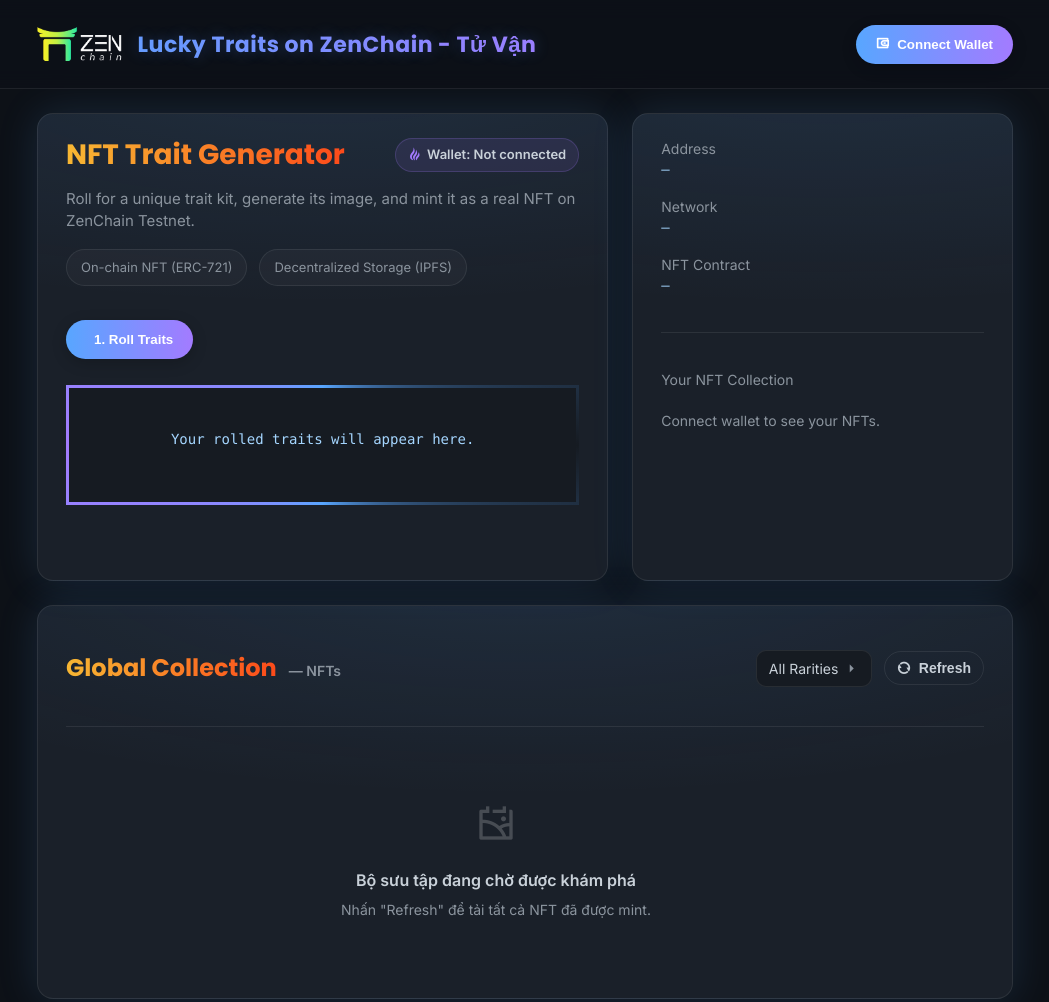
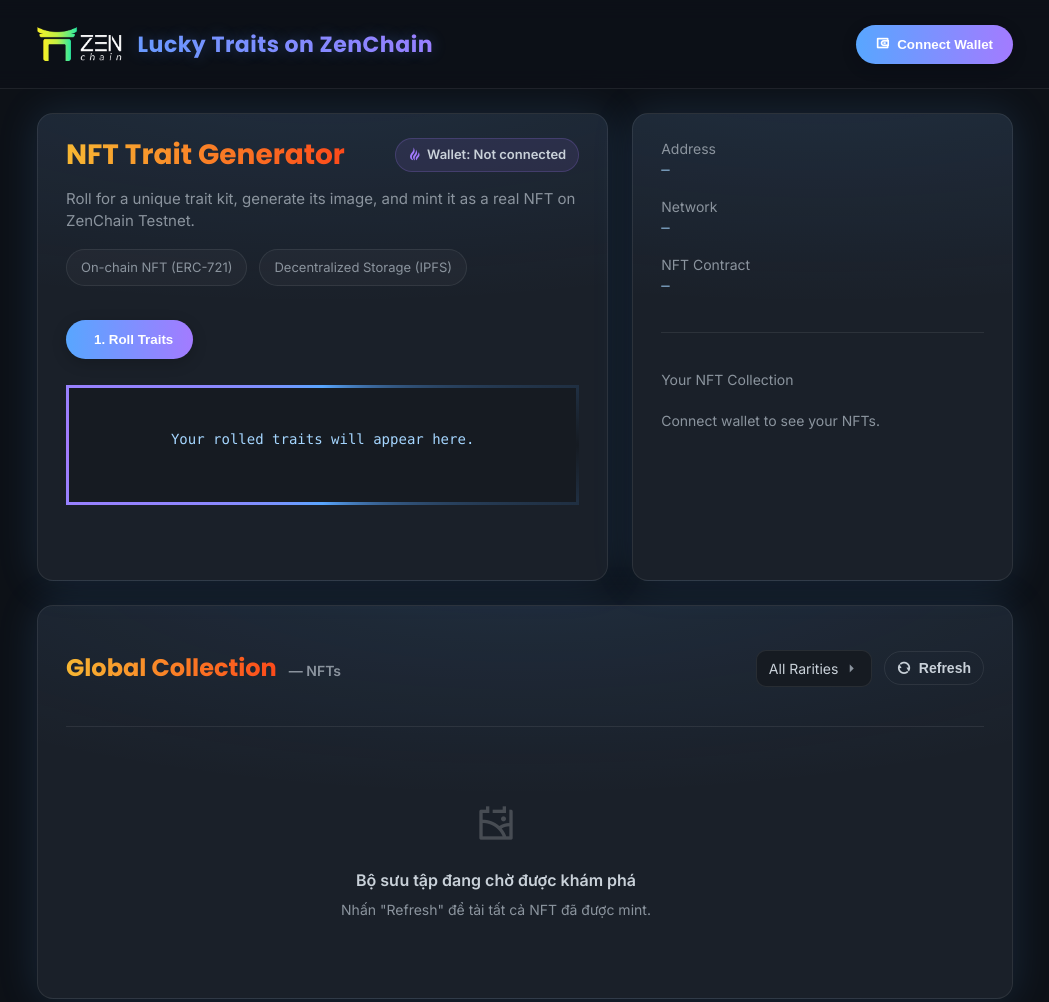
Before and after one commit to Sangit91/randomtrail, a plain HTML site: page index.html in a window 1280 px wide. Shown: the top 1002 px of the page, without its empty margins (115-1164 px from the left). Drawn offline with nearby package versions, Linux system fonts and the light colour scheme; some icons are missing.

Commit message:
Update index.html

```diff
--- a/index.html
+++ b/index.html
@@ -17,7 +17,7 @@
         <div class="wrap nav">
             <div class="brand">
                 <img src="assets/logo/zenchain-logo.png" alt="ZenChain Logo" class="brand-logo">
-                 <span>Lucky Traits on ZenChain - Tử Vận</span>
+                 <span>Lucky Traits on ZenChain</span>
             </div>
 
             <!-- Nút button giờ là con trực tiếp của div.nav -->
```
